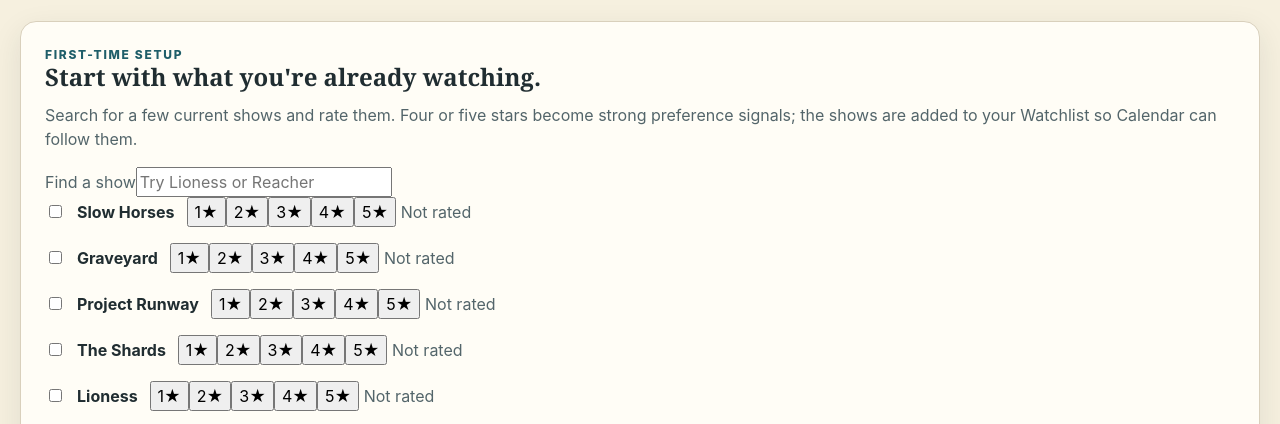
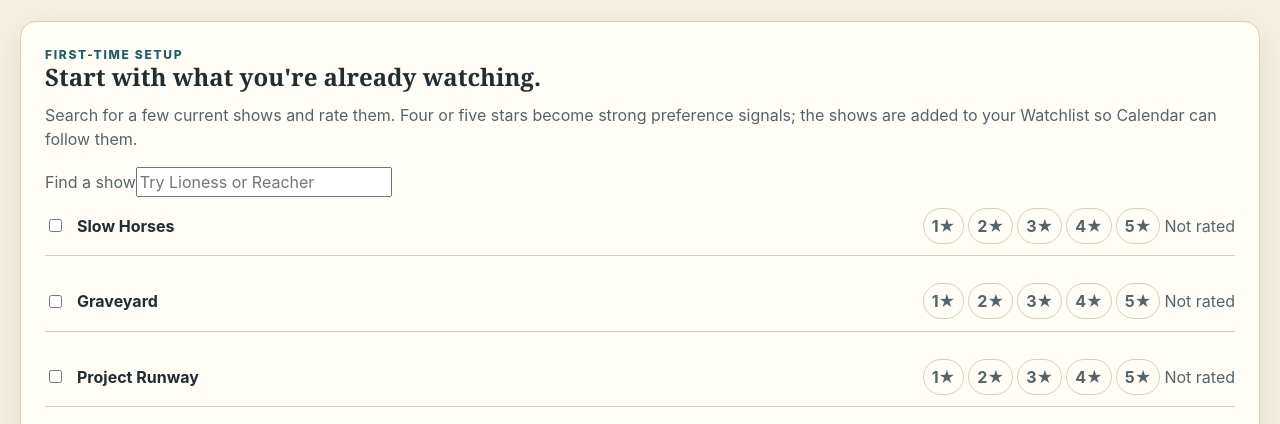
Before and after one commit to dizrig1-star/media-minder-qa, a website with bundled scripts: page index.html in a window 1280 px wide. Shown: the part 310-734 px from the top of the page. Built offline with nearby package versions, Linux system fonts and the light colour scheme.

Commit message:
Style visible onboarding star rating controls

```diff
--- a/src/styles/components.css
+++ b/src/styles/components.css
@@ -50,3 +50,10 @@
 .mm-select{display:inline-flex;align-items:center;height:42px;vertical-align:middle}
 .mm-select img{display:block;height:42px;width:auto}
 .mm-select .sr-only{position:absolute;width:1px;height:1px;padding:0;margin:-1px;overflow:hidden;clip:rect(0,0,0,0);white-space:nowrap;border:0}
+
+.onboarding-choice{align-items:center;justify-content:space-between;gap:1rem;padding:.7rem 0;border-bottom:1px solid var(--line)}
+.onboarding-choice>label{min-width:170px}
+.onboarding-rating{display:flex;align-items:center;gap:4px;flex-wrap:wrap;justify-content:flex-end}
+.star-button{border:1px solid var(--line);background:var(--paper);border-radius:999px;padding:5px 8px;color:var(--ink-soft);font-weight:700;cursor:pointer}
+.star-button:hover,.star-button.selected{border-color:var(--gold);color:var(--gold);background:#fff8df}
+@media(max-width:650px){.onboarding-choice{align-items:flex-start;flex-direction:column}.onboarding-rating{justify-content:flex-start}}
```
